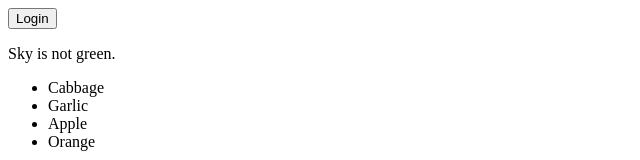
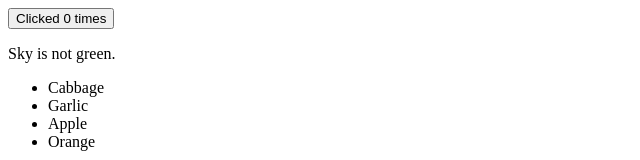
Before and after one commit to jonathan-j-ui/myFirstReactProject, a React (Vite) app in the folder my-react-app/: page / in a window 1280 px wide. Shown: the top 160 px of the page, without its empty margins (0-640 px from the left). Built offline with nearby package versions, Linux system fonts and the light colour scheme.

Commit message:
Add useState to button in order to count number of button clicks

```diff
--- a/my-react-app/src/App.jsx
+++ b/my-react-app/src/App.jsx
@@ -1,12 +1,15 @@
 import reactLogo from './assets/react.svg';
+import { useState } from 'react';
 
 function MyButton() {
+  const [count, setCount] = useState(0);
+
   function handleClick() {
-    alert('You clicked me!');
+    setCount(count + 1);
   }
 
   return (
-    <button onClick={handleClick}>Login</button>
+    <button onClick={handleClick}>Clicked {count} times</button>
   );
 }
 const isLoggedIn = false;
```
